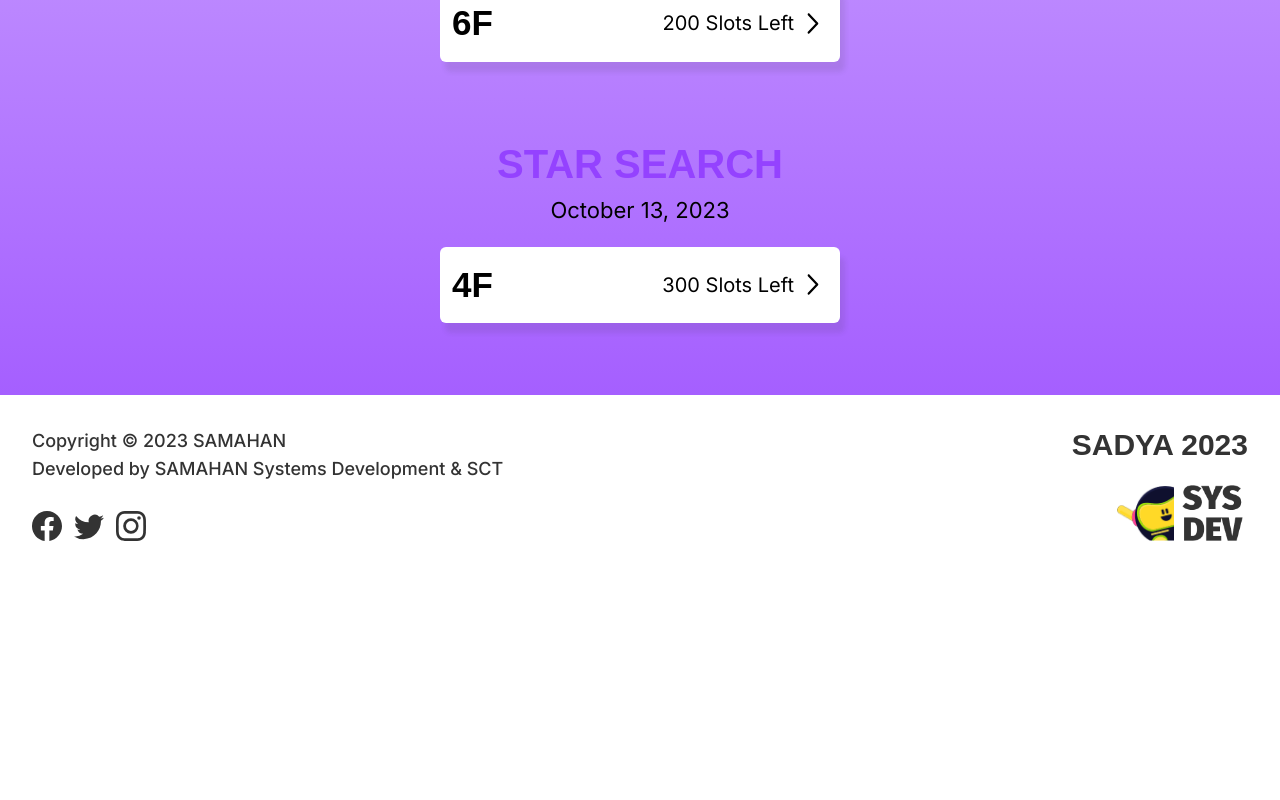
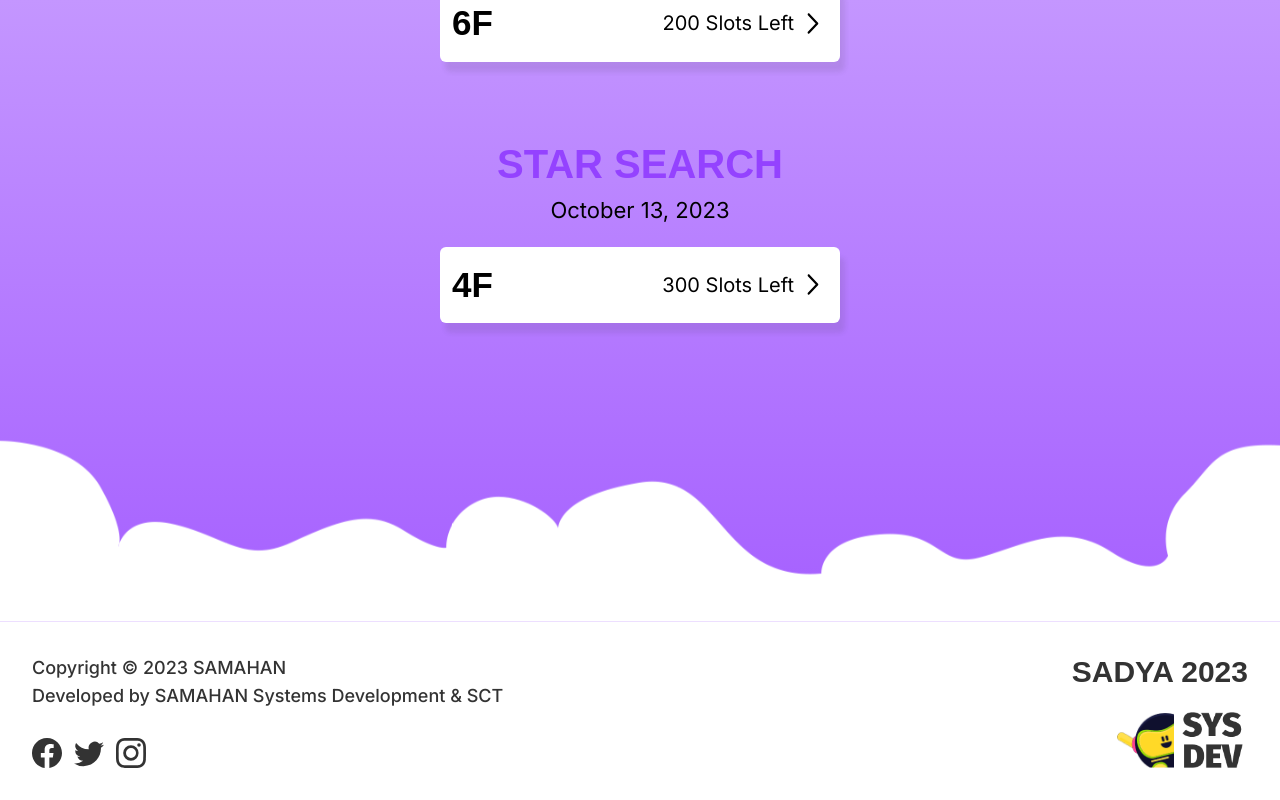
Before and after one commit to SAMAHAN-Systems-Development/sadya-2023-website, a Next.js app: page / in a window 1280 px wide. Shown: the part 1188-1988 px from the top of the page. Before the commit the page ends 1761 px from the top, so only its background shows below. Built offline with nearby package versions, Linux system fonts and the light colour scheme; no server answers; a web font is replaced by a local one.

Commit message:
feat: added cloud

```diff
--- a/src/components/Sections/TicketSection/TicketSection.tsx
+++ b/src/components/Sections/TicketSection/TicketSection.tsx
@@ -1,5 +1,8 @@
 'use client';
 import { useState } from 'react';
+import Image from 'next/image';
+
+import cloud from 'public/assets/images/SMOKE - WEBSITE FOOTER.png';
 
 import MapTicketCard from '@/components/Sections/TicketSection/MapTicketCard';
 import SectionUI from '@/components/SectionUI';
@@ -46,6 +49,9 @@ const TicketSection = () => {
           secondCardData={secondEventData}
         />
       </SectionUI>
+      <div className="relative w-full h-[227px] bottom-0">
+        <Image src={cloud} alt="cloud" fill className="object-cover" />
+      </div>
     </div>
   );
 };
```
Also changed, not shown: public/assets/images/SMOKE - WEBSITE FOOTER.png (added).
